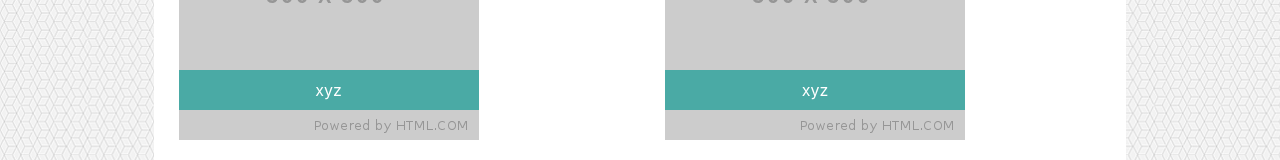
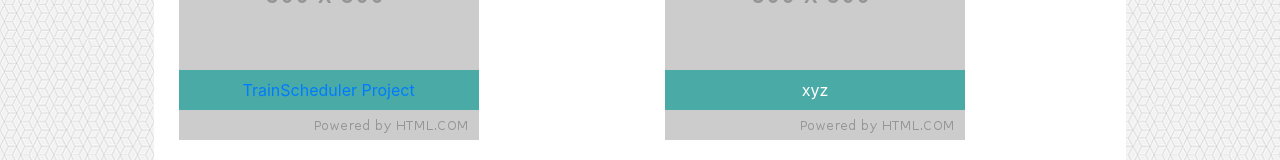
Before and after one commit to TessFagan/Bootstrap-Portfolio, a plain HTML site: page portfolio.html in a window 1280 px wide. Shown: the part 378-538 px from the top of the page. Drawn offline with nearby package versions, Linux system fonts and the light colour scheme.

Commit message:
updated portfolio with trainscheduler link

```diff
--- a/portfolio.html
+++ b/portfolio.html
@@ -59,7 +59,9 @@
                         <div class="col-sm-6">
                             <div class="imageplustext">
                                 <img src="./300x300.png" alt="Me" class="portfolio">
-                                <p class="imagedescription">xyz</p>
+                                <p class="imagedescription"><a
+                                        href="https://tessfagan.github.io/TrainScheduler/">TrainScheduler Project</a>
+                                </p>
                             </div>
                         </div>
                         <div class="col-sm-6">
```
